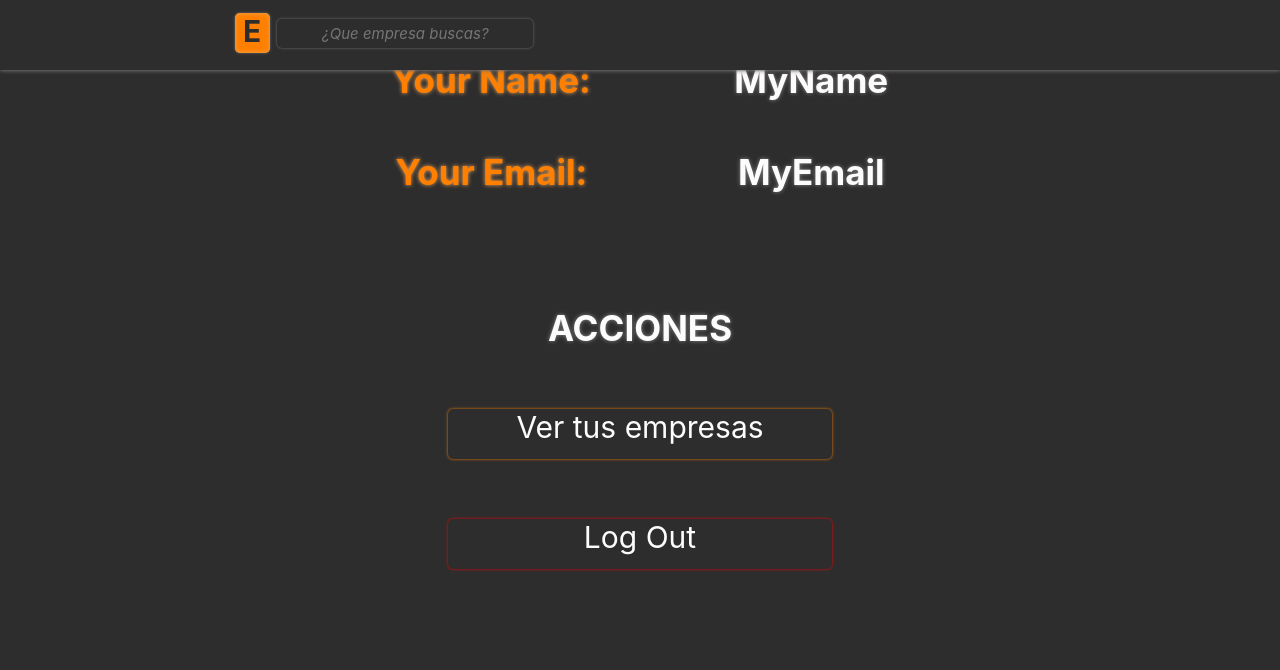
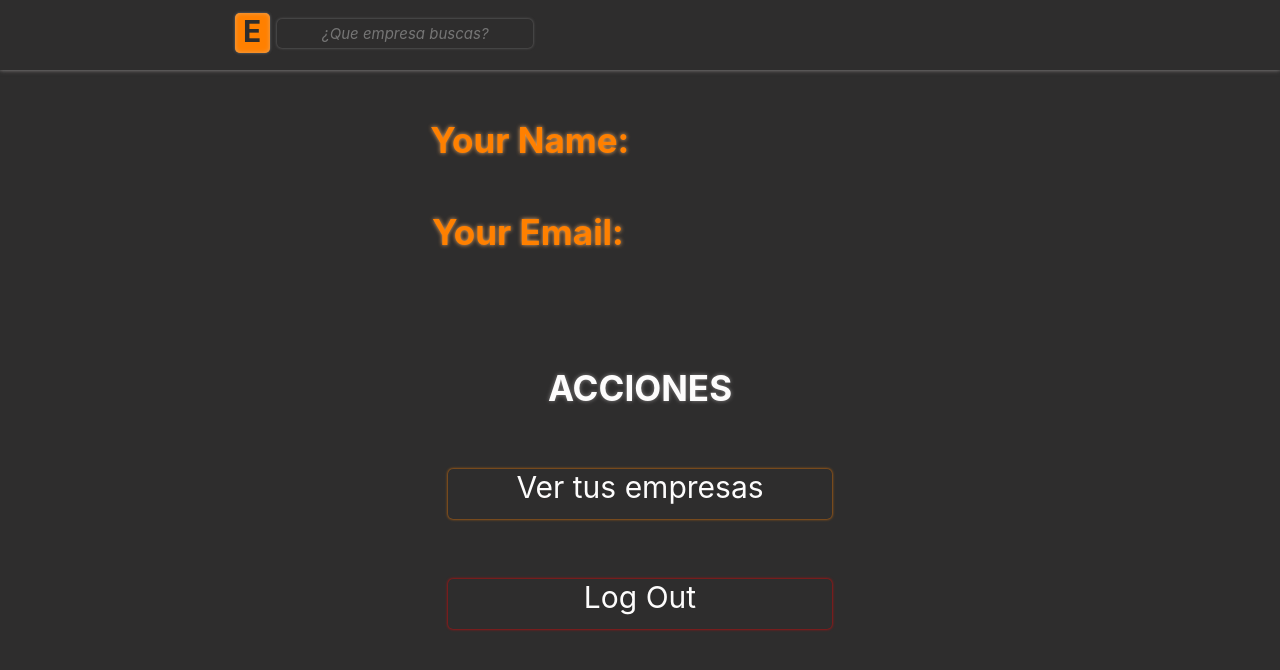
Before and after one commit to miguelCidPaz/enterprise-front, a React (Create React App) app: page /profile in a window 1280 px wide. Shown: the top 670 px of the page. Built offline with nearby package versions, Linux system fonts and the light colour scheme.

Commit message:
agregado contexto funcional y reaccion en menulinks y profile

```diff
--- a/src/components/Header/internal-components/MenuLinks.jsx
+++ b/src/components/Header/internal-components/MenuLinks.jsx
@@ -1,4 +1,6 @@
 import { Link } from 'react-router-dom';
+import { useContext } from 'react';
+import { UserContext } from '../../Login/ProviderLogin';
 
 /**
  * This is a container for the navigation menu
@@ -7,11 +9,15 @@ import { Link } from 'react-router-dom';
  * @returns
  */
 const MenuLinks = (props) => {
-
+    const { session } = useContext(UserContext)
     return (
         <nav className="bodyheader--menu-main">
             <div className="bodyheader--menu-container">
-                <Link to={'/Login'} className="bodyheader--menu-link link-1">Registro</Link>
+
+                {session ?
+                    <Link to={'/Profile'} className="bodyheader--menu-link link-1">Perfil</Link>
+                    : <Link to={'/Login'} className="bodyheader--menu-link link-1">Registro</Link>}
+
                 <Link to={'/Ranking'} className="bodyheader--menu-link link-2">Ranking</Link>
                 <button id="switch-ligths"
                     className="bodyheader--menu-link link-3"
--- a/src/components/Login/ProviderLogin.js
+++ b/src/components/Login/ProviderLogin.js
@@ -1,17 +1,39 @@
 import { createContext, useState } from "react"
+import { users } from './mock';
 
-export const Context = createContext("valor")
+export const UserContext = createContext(false)
+
+const comprobateUser = (userName, userPass) => {
+    const result = Object.values(users).filter(e => e.userName === userName && e.userPass === userPass)
+    return !result.length < 1 ? [true, result[0].userName, result[0].userMail]
+        : [false, undefined, undefined]
+}
 
 export const ProviderLogin = ({ children }) => {
-    const [user, setUser] = useState({})
+    const [session, setSession] = useState(false);
+    const [name, setName] = useState(undefined);
+    const [email, setEmail] = useState(undefined);
+
     const value = {
-        user,
-        toggle: () => setUser(value)
+        session,
+        name,
+        email,
+        connectSession: (userName, userPassword) => {
+            console.log(userName + " " + userPassword)
+            let sesion = comprobateUser(userName, userPassword);
+            setSession(sesion[0])
+            setName(sesion[1])
+            setEmail(sesion[2])
+
+            return sesion[0]
+        }
     }
 
+    console.log(value)
+
     return (
-        <Context.Provider value={value}>
+        <UserContext.Provider value={value}>
             {children}
-        </Context.Provider>
+        </UserContext.Provider>
     )
 }
--- a/src/components/Login/internal-components/FormLogin.jsx
+++ b/src/components/Login/internal-components/FormLogin.jsx
@@ -1,6 +1,7 @@
 import { useForm } from 'react-hook-form';
 import { useContext, useState } from 'react'
-import { Context } from '../ProviderLogin'
+import { UserContext } from '../ProviderLogin'
+import { useNavigate } from 'react-router-dom';
 import md5 from 'md5';
 
 
@@ -12,11 +13,17 @@ import md5 from 'md5';
 export default function FormLogin(props) {
     // login or new user discriminator
     const { register, handleSubmit, formState: { errors } } = useForm();
-    const { user, setUser } = useContext(Context);
     let userData = { username: '', password: '' };
+    const { session, connectSession } = useContext(UserContext);
+    const navigate = useNavigate();
     const onSubmit = async (data) => {
         userData.username = data.username;
         userData.password = md5(data.password)
+
+        //Una vez conectada a la base de datos debe a pasar a leer la pass pasada por md5
+        if (connectSession(userData.username, data.password)) {
+            navigate("/Profile");
+        }
     };
 
     // get para recuperar el usario;
--- /dev/null
+++ b/src/components/Login/mock.js
@@ -0,0 +1,7 @@
+export const users = {
+    1: {
+        userName: "admin",
+        userMail: "admin@outlook.toprop",
+        userPass: "123"
+    }
+}
--- a/src/components/Profile/Profile.jsx
+++ b/src/components/Profile/Profile.jsx
@@ -1,9 +1,12 @@
-import { useState } from 'react';
+import { useState, useContext } from 'react';
+import { UserContext } from '../Login/ProviderLogin';
 import ItemCard from '../ItemCard/ItemCard';
 import './styles.scss';
+import { Link } from 'react-router-dom';
 
 const Profile = () => {
     const [viewItems, setViewItems] = useState(false);
+    const { session, name, email, connectSession } = useContext(UserContext);
 
     const arr = [1, 2, 3, 4, 5]
     return (
@@ -18,18 +21,18 @@ const Profile = () => {
             </div> : <div className={viewItems ? 'profile--main-container profile--main-container-toright' : 'profile--main-container'}>
                 <div className='profile--slot'>
                     <p className='profile--label'>Your Name: </p>
-                    <p className='profile--text'>MyName</p>
+                    <p className='profile--text'>{session ? name : undefined}</p>
                 </div>
                 <div className='profile--slot'>
                     <p className='profile--label'>Your Email: </p>
-                    <p className='profile--text'>MyEmail</p>
+                    <p className='profile--text'>{session ? email : undefined}</p>
                 </div>
 
 
                 <p className='profile--text profile--title'>Acciones</p>
 
                 <button className='profile--button-left' onClick={e => setViewItems(!viewItems)}>Ver tus empresas</button>
-                <button className='profile--button'>Log Out</button>
+                <Link to={"/"} onClick={e => connectSession(false, undefined, undefined)} className='profile--button'>Log Out</Link>
             </div>}
 
         </section>
--- a/src/components/Profile/styles.scss
+++ b/src/components/Profile/styles.scss
@@ -46,7 +46,7 @@
     flex-direction: column;
     align-items: center;
     justify-content: center;
-    top: -261px;
+    top: -201px;
     left: 25%;
     gap: 50px;
     margin-top: 25%;
@@ -192,6 +192,7 @@
 }
 
 .profile--button, .profile--button-left{
+    text-decoration: none;
     border: none;
     outline: none;
     width: 60%;
```
